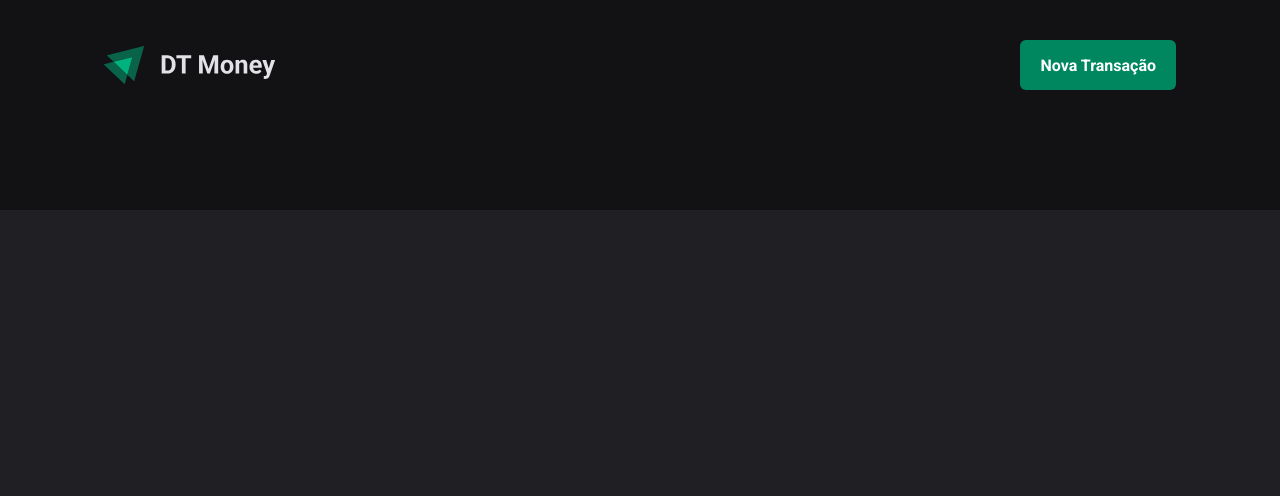
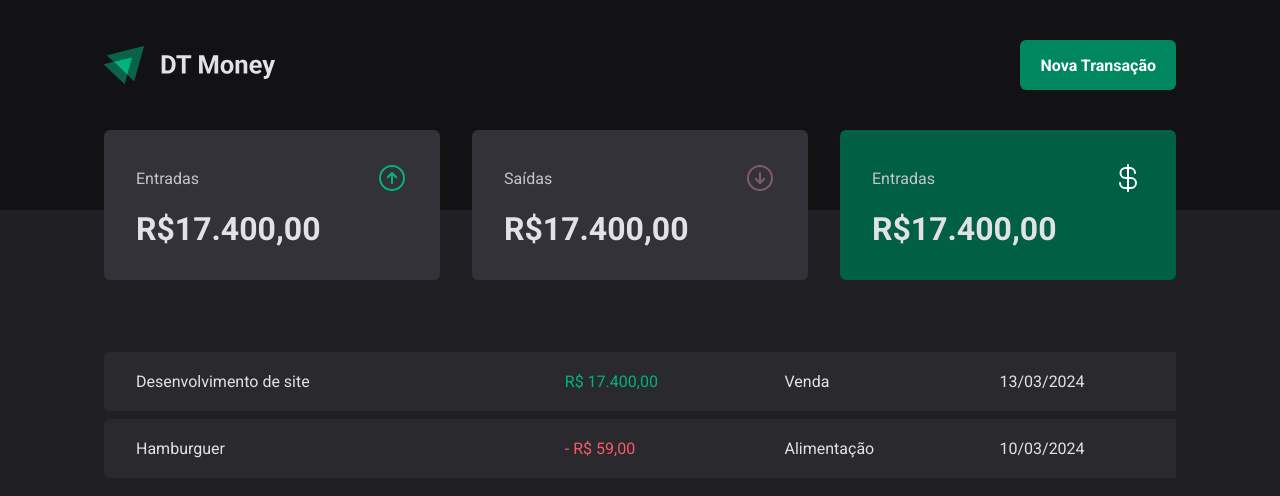
Before and after one commit to hugoh1dev/03_dt_money, a React (Vite) app in the folder 03_dt_money/: page / in a window 1280 px wide. Shown: the top 496 px of the page. Built offline with nearby package versions, Linux system fonts and the light colour scheme.

Commit message:
create component summary and transactions page changes

```diff
--- a/03_dt_money/package.json
+++ b/03_dt_money/package.json
@@ -10,6 +10,7 @@
     "preview": "vite preview"
   },
   "dependencies": {
+    "phosphor-react": "^1.4.1",
     "react": "^18.2.0",
     "react-dom": "^18.2.0"
   },
--- /dev/null
+++ b/03_dt_money/src/components/Summary/index.tsx
@@ -0,0 +1,35 @@
+import { SummaryContainer, SummaryCard } from "./styles";
+import { ArrowCircleUp, ArrowCircleDown, CurrencyDollar } from "phosphor-react";
+
+export function Summary(){
+    return(
+        <SummaryContainer>
+            <SummaryCard>
+                <header>
+                    <span>Entradas</span>
+                    <ArrowCircleUp size={32} color="#00b37e" />
+                </header>
+
+                <strong>R$17.400,00</strong>
+            </SummaryCard>
+
+            <SummaryCard>
+                <header>
+                    <span>Saídas</span>
+                    <ArrowCircleDown size={32} color="#7f5a68" />
+                </header>
+
+                <strong>R$17.400,00</strong>
+            </SummaryCard>
+
+            <SummaryCard variant="green">
+                <header>
+                    <span>Entradas</span>
+                    <CurrencyDollar size={32} color="#fff" />
+                </header>
+
+                <strong>R$17.400,00</strong>
+            </SummaryCard>
+        </SummaryContainer>
+    )
+}
--- /dev/null
+++ b/03_dt_money/src/components/Summary/styles.ts
@@ -0,0 +1,42 @@
+import styled from "styled-components";
+import { css } from "styled-components";
+
+export const SummaryContainer = styled.section`
+    width: 100%;
+    max-width: 1120px;
+    margin: 0 auto;
+    padding: 0 1.5rem;
+
+    display: grid;
+    grid-template-columns: repeat(3, 1fr);
+    gap: 2rem;
+
+    margin-top: -5rem;
+`;
+
+interface SummaryCardProps {
+    variant?: 'green'
+}
+
+export const SummaryCard = styled.div<SummaryCardProps>`
+    background-color: ${props => props.theme["gray-600"]};
+    border-radius: 6px;
+    padding: 2rem;
+
+    header {
+        display: flex;
+        align-items: center;
+        justify-content: space-between;
+        color: ${props => props.theme["gray-300"]}
+    }
+
+    strong {
+        display: block;
+        margin-top: 1rem;
+        font-size: 2rem;
+    }
+
+    ${props => props.variant === 'green' && css`
+        background: ${props.theme['green-700']};
+    `}
+`;
--- a/03_dt_money/src/pages/Transactions/index.tsx
+++ b/03_dt_money/src/pages/Transactions/index.tsx
@@ -1,9 +1,39 @@
 import { Header } from "../../components/Header";
+import { Summary } from "../../components/Summary";
+import { PriceHighlight, TransactionsContainer, TransactionsTable } from "./styles";
 
 export function Transactions() {
     return (
         <div>
             <Header />
+            <Summary />
+
+            <TransactionsContainer>
+                <TransactionsTable>
+                    <tbody>
+                        <tr>
+                            <td width="40%">Desenvolvimento de site</td>
+                            <td>
+                                <PriceHighlight variant="income">
+                                    R$ 17.400,00
+                                </PriceHighlight>
+                            </td>
+                            <td>Venda</td>
+                            <td>13/03/2024</td>
+                        </tr>
+                        <tr>
+                            <td width="40%">Hamburguer</td>
+                            <td>
+                                <PriceHighlight variant="outcome">
+                                    - R$ 59,00
+                                </PriceHighlight>
+                            </td>
+                            <td>Alimentação</td>
+                            <td>10/03/2024</td>
+                        </tr>
+                    </tbody>
+                </TransactionsTable>
+            </TransactionsContainer>
         </div>
     )
 }
--- a/03_dt_money/src/pages/Transactions/styles.ts
+++ b/03_dt_money/src/pages/Transactions/styles.ts
@@ -0,0 +1,38 @@
+import styled from "styled-components";
+
+export const TransactionsContainer = styled.div`
+    width: 100%;
+    max-width: 1120px;
+    margin: 4rem auto 0;
+    padding: 0 1.5rem;
+`
+
+export const TransactionsTable = styled.table`
+    width: 100%;
+    border-collapse: separate;
+    border-spacing: 0 0.5rem;
+    // margin-top: 1.5rem;
+
+    td {
+        padding: 1.25rem 2rem;
+        background: ${props => props.theme["gray-700"]};
+
+        &:first-child {
+            border-top-left-radius: 6px;
+            border-bottom-left-radius: 6px;
+        }
+
+        &:last-child {
+            border-right-left-radius: 6px;
+            border-right-left-radius: 6px;
+        }
+    }
+`;
+
+interface PriceHighlightProps {
+    variant: 'income' | 'outcome';
+}
+
+export const PriceHighlight = styled.span<PriceHighlightProps>`
+    color: ${props => props.variant === 'income' ? props.theme["green-300"] : props.theme["red-300"]};
+`
```
Also changed, not shown: 1 other file (tests, documents, lock files or other folders).
